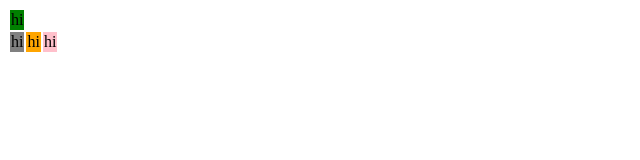
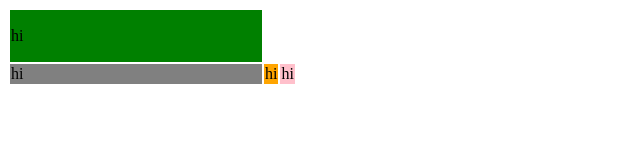
Before and after one commit to Deporitazz/Deporitazz.github.io, a plain HTML site: page index.html in a window 1280 px wide. Shown: the whole page, without its empty margins (0-640 px from the left). Drawn offline with Linux system fonts and the light colour scheme.

Commit message:
Update index.html

```diff
--- a/index.html
+++ b/index.html
@@ -8,7 +8,7 @@
 <body>
     <table>
         <tr>
-            <td style="background-color:green;">
+            <td style="background-color:green; height:50px; width:250px;">
                 hi
             </td>
         </tr>
```
